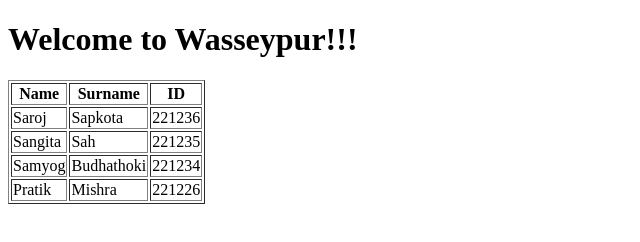
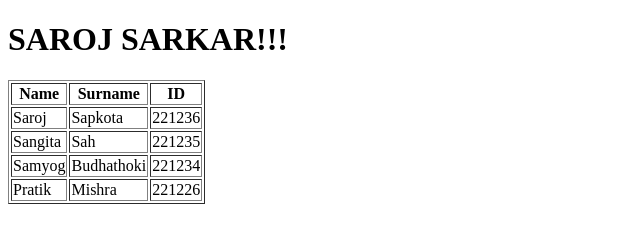
Before and after one commit to sarojsap/GitSession, a plain HTML site: page index.html in a window 1280 px wide. Shown: the whole page, without its empty margins (0-640 px from the left). Drawn offline with Linux system fonts and the light colour scheme.

Commit message:
WEB NAME UPDATED

```diff
--- a/index.html
+++ b/index.html
@@ -6,7 +6,7 @@
     <title>Saroj Dai ko site</title>
 </head>
 <body>
-    <h1>Welcome to Wasseypur!!!</h1>
+    <h1>SAROJ SARKAR!!!</h1>
     <table border="1">
         <th>Name</th>
         <th>Surname</th>
```
